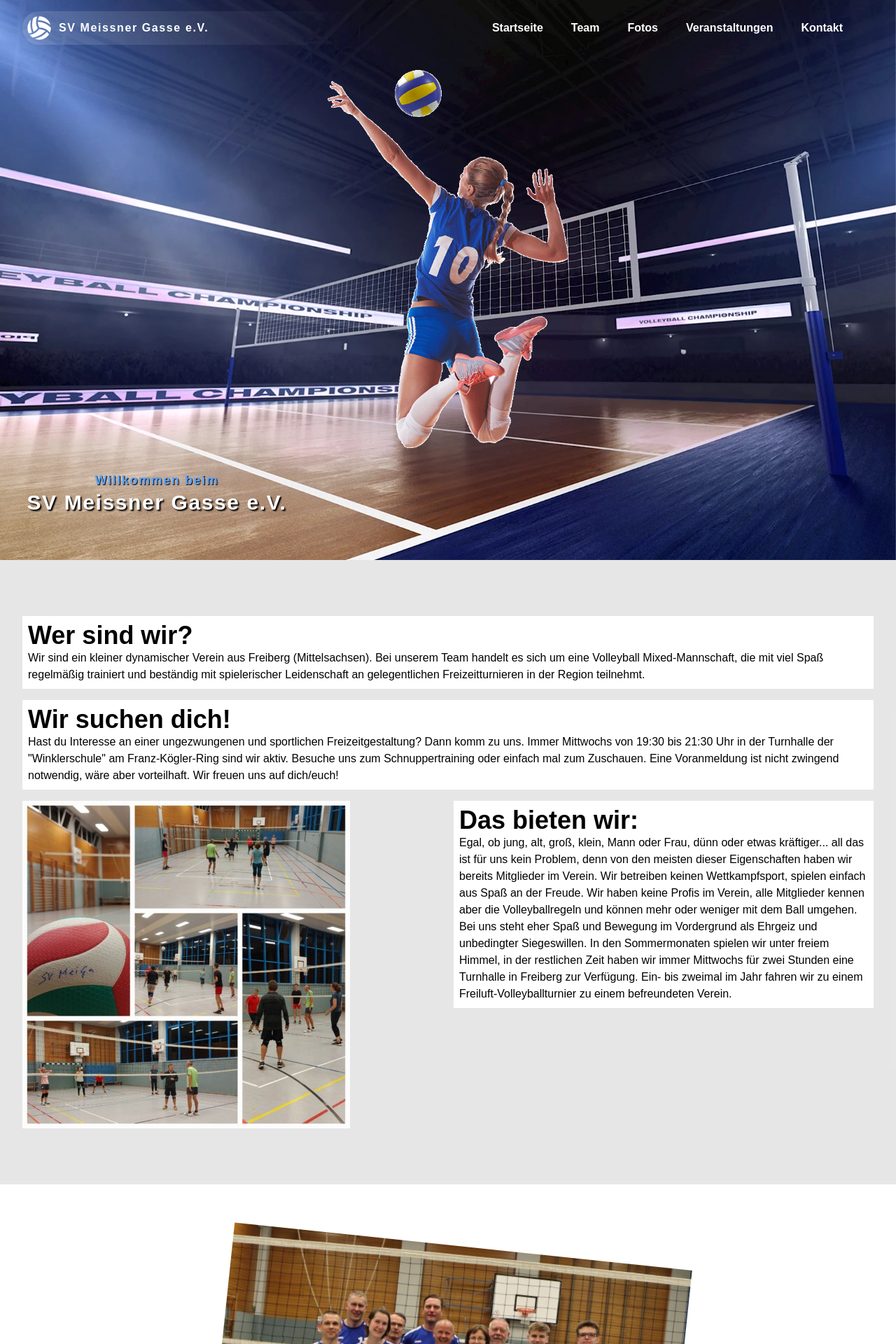
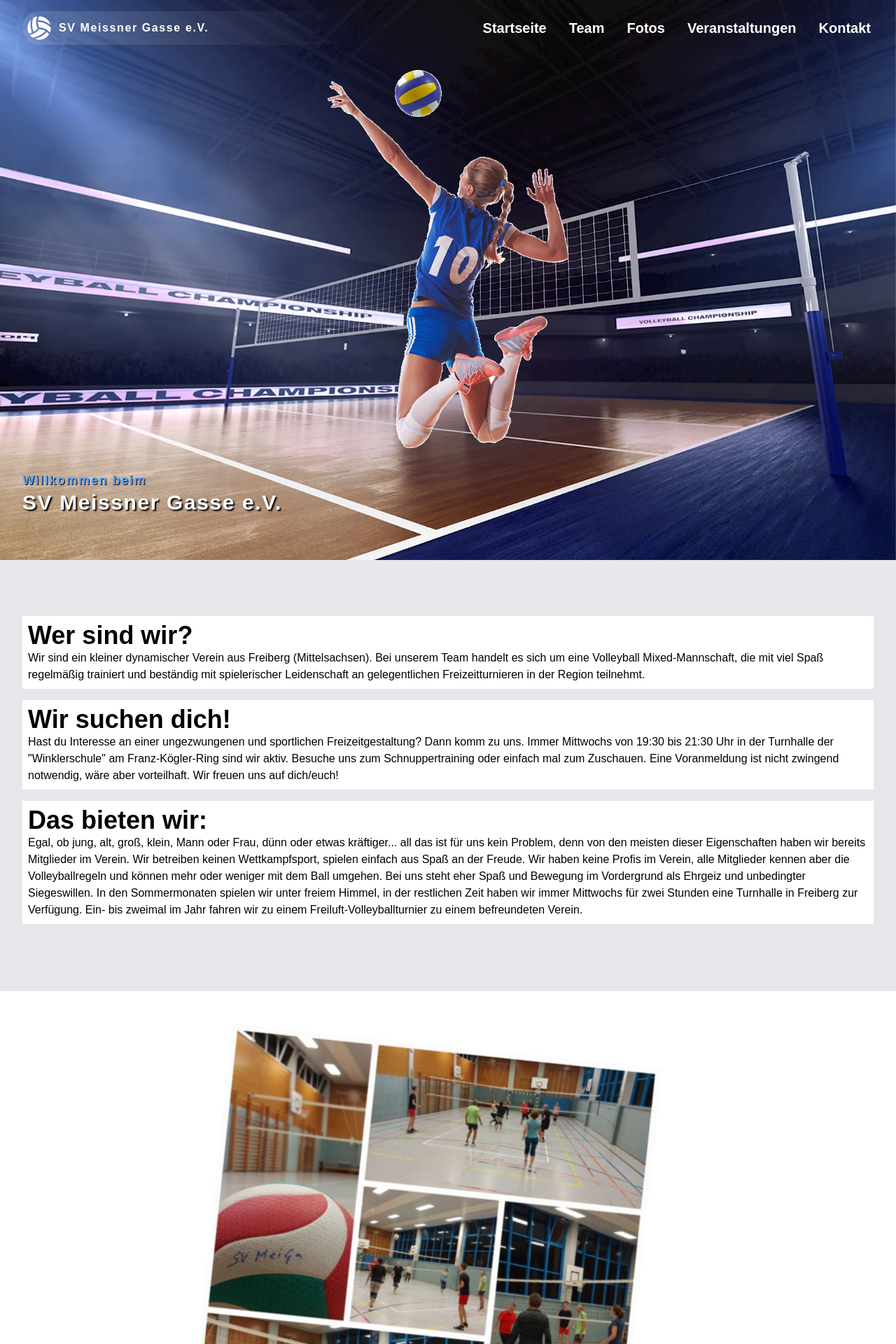
Before and after one commit to SergeySergienko/meiga, a React (Vite) app: page / in a window 1280 px wide. Shown: the top 1920 px of the page at 70% size. Built offline with nearby package versions, Linux system fonts and the light colour scheme.

Commit message:
Refactor components

```diff
--- a/src/App.css
+++ b/src/App.css
@@ -11,29 +11,6 @@ html {
   overflow-x: hidden;
 }
 
-.parallax {
-  position: relative;
-  /* background-attachment: fixed; */
-  background-position: center;
-  background-repeat: no-repeat;
-  background-size: cover;
-  height: auto;
-  display: flex;
-  align-items: center;
-  justify-content: center;
-  color: white;
-  text-align: center;
-}
-
-#bg-fixed {
+#img-bg {
   background-image: url('./assets/images/hero-bg.webp');
 }
-
-#parallax1 {
-  background-image: url('./assets/images/hero-bg.webp');
-}
-
-#parallax2 {
-  background-image: linear-gradient(rgba(0, 0, 0, 0.5), rgba(0, 0, 0, 0.6)),
-    url('./assets/images/hero-bg.webp');
-}
--- a/src/App.jsx
+++ b/src/App.jsx
@@ -15,24 +15,21 @@ import './App.css';
 const App = () => {
   return (
     <div className='app'>
-      <div
-        id='bg-fixed'
-        className='fixed top-0 left-0 bottom-0 right-0 bg-cover'
-      ></div>
+      <div id='img-bg' className='fixed inset-0 bg-cover'></div>
       <Navbar />
-      <div className='parallax'>
+      <div className='relative'>
         <Main />
       </div>
-      <div className='relative bg-white'>
+      <div className='relative'>
         <Team />
       </div>
-      <div className='parallax'>
+      <div className='relative flex'>
         <Fotos />
       </div>
-      <div className='relative bg-white'>
+      <div className='relative'>
         <PastEvents />
       </div>
-      <div className='parallax'>
+      <div className='relative flex'>
         <Kontakt />
       </div>
       <div className='relative'>
--- a/src/components/Footer.jsx
+++ b/src/components/Footer.jsx
@@ -1,12 +1,11 @@
-export const Footer = () => {
-  return (
-    <div className='bg-blue-dark text-white/50'>
-      <div className='external-container pb-8'>
-        <div className='flex flex-col items-center justify-between gap-2 pt-8 border-t-2 border-white/10 md:flex-row'>
-          <p>Copyright © SV Meissner Gasse e.V.</p>
-          <p>2024 All rights reserved.</p>
-        </div>
-      </div>
+export const Footer = () => (
+  <div
+    id='footer'
+    className='external-container pb-8 bg-blue-dark text-white/50 text-xs'
+  >
+    <div className='flex flex-col sm:flex-row items-center justify-between gap-2 pt-8 border-t-2 border-white/10'>
+      <p>Copyright © SV Meissner Gasse e.V.</p>
+      <p>2024 All rights reserved.</p>
     </div>
-  );
-};
+  </div>
+);
--- a/src/components/Fotos.jsx
+++ b/src/components/Fotos.jsx
@@ -1,29 +1,30 @@
 import Mannschaftsfoto from '../assets/images/Mannschaftsfoto-04-2024.jpg';
+import sv2 from '../assets/images/SV2.jpg';
 import sv3 from '../assets/images/20230712_213110.jpg';
 import sv4 from '../assets/images/20230719_213453.jpg';
 
 export const Fotos = () => {
   return (
-    <div id='fotos' className='external-container py-20'>
-      <div className='flex-column rotate-6'>
-        <div>
+    <div id='fotos' className='external-container py-20 text-center'>
+      <div className='rotate-6'>
+        <img src={sv2} alt='sv2' style={{ width: '90%' }} />
+      </div>
+
+      <div className='flex-column -rotate-6'>
         <img
           src={Mannschaftsfoto}
           alt='Mannschaftsfoto'
           style={{ width: '98%', border: '8px solid white' }}
         />
-        </div>
-        <div className='bg-white text-main-dark mb-16' style={{ width: '98%' }}>
+        <div className='bg-white mb-16' style={{ width: '98%' }}>
           <p>Ein Teil unseres Teams mit den neuen Trikots</p>
           <p className='pb-2'>Hol dir auch du deine Wunschnummer!</p>
         </div>
       </div>
 
-      <div className='relative flex-column -rotate-6 z-10'>
-        <div>
+      <div className='relative flex-column rotate-6 z-10 -mt-12'>
         <img src={sv3} alt='sv3' />
-        </div>
-        <div className='bg-white text-main-dark mb-16' style={{ width: '98%' }}>
+        <div className='bg-white mb-16' style={{ width: '98%' }}>
           <p>
             Impressionen zu unseren Trainingseinheiten in der Freiluftsaison
             2023
@@ -31,7 +32,8 @@ export const Fotos = () => {
           <p className='pb-2'>Immer mit Ehrgeiz, aber auch viel Spaß</p>
         </div>
       </div>
-      <div className='flex-column origin-bottom-right transform rotate-12'>
+
+      <div className='origin-bottom-left transform -rotate-12 -mt-4'>
         <img src={sv4} alt='sv4' />
       </div>
     </div>
--- a/src/components/Kontakt.jsx
+++ b/src/components/Kontakt.jsx
@@ -4,17 +4,17 @@ export const Kontakt = () => {
   return (
     <div
       id='contacts'
-      className='external-container bg-blue-dark/80 m-6 sm:my-12 lg:my-20 p-6 sm:py-12 lg:py-20'
+      className='external-container bg-blue-dark/80 text-white text-center text-sm m-8 sm:my-12 lg:my-20 p-6 sm:py-12 lg:py-20'
     >
       <div>
         <p className='font-bold'>Anschrift: </p>
-        <p className='mb-4'>
+        <p className='mb-8'>
           SV Meissner Gasse e.V., Frank Kehling, Hirtenplatz 7, 09599 Freiberg
         </p>
       </div>
       <div>
         <p className='font-bold'>Kontaktinformationen: </p>
-        <p className='mb-4'>email: info@sv-meiga.de Tel: 03731 4794534</p>
+        <p>email: info@sv-meiga.de Tel: 03731 4794534</p>
       </div>
     </div>
   );
--- a/src/components/Main.jsx
+++ b/src/components/Main.jsx
@@ -38,8 +38,8 @@ export const Main = () => {
   };
 
   return (
-    <section
-      id='startseite'
+    <div
+      id='home'
       className='flex flex-col justify-end relative w-full h-screen min-h-600 overflow-hidden bg-hero-bg bg-cover bg-center'
       onMouseMove={handleMouseMove}
       onMouseLeave={handleMouseLeave}
@@ -85,6 +85,6 @@ export const Main = () => {
           </h1>
         </motion.div>
       </div>
-    </section>
+    </div>
   );
 };
--- a/src/components/MenuPopup.jsx
+++ b/src/components/MenuPopup.jsx
@@ -1,5 +1,5 @@
 import { useEffect } from 'react';
-import { links } from './NavMenu';
+import { NavMenu } from './NavMenu';
 import { CrossIcon } from './icons';
 
 export const MenuPopup = ({ onClose }) => {
@@ -13,26 +13,14 @@ export const MenuPopup = ({ onClose }) => {
 
   return (
     <div className='fixed inset-0 z-50 backdrop-blur'>
-      <nav className='fixed bg-main-dark/90 w-screen p-8'>
+      <nav className='fixed bg-blue-dark w-screen p-8'>
         <button
           className='absolute top-8 right-6 md:right-10 text-white hover:text-purple-300'
           onClick={onClose}
         >
           <CrossIcon />
         </button>
-        <ul className='flex flex-col gap-8'>
-          {links.map((link) => (
-            <li key={link.path}>
-              <a
-                href={link.path}
-                onClick={onClose}
-                className='mr-10 transition cursor-pointer font-bold text-xl text-white hover:text-purple-300'
-              >
-                {link.label}
-              </a>
-            </li>
-          ))}
-        </ul>
+        <NavMenu classList='flex flex-col gap-8' onClose={onClose} />
       </nav>
     </div>
   );
--- a/src/components/NavMenu.jsx
+++ b/src/components/NavMenu.jsx
@@ -1,38 +1,55 @@
-import { LogoIcon } from './icons';
+import { useEffect } from 'react';
 
 export const links = [
-  { path: '#startseite', label: 'Startseite' },
+  { path: '#home', label: 'Startseite' },
   { path: '#team', label: 'Team' },
   { path: '#fotos', label: 'Fotos' },
   { path: '#events', label: 'Veranstaltungen' },
   { path: '#contacts', label: 'Kontakt' },
 ];
 
-export const NavMenu = () => {
+export const NavMenu = ({ classList, onClose }) => {
+  useEffect(() => {
+    const handleNavClick = (event) => {
+      event.preventDefault();
+      const targetId = event.currentTarget.getAttribute('href').substring(1);
+      const targetElement = document.getElementById(targetId);
+      if (targetElement) {
+        const elementPosition = targetElement.getBoundingClientRect().top;
+        const offsetPosition = window.scrollY + elementPosition - 60;
+
+        window.scrollTo({
+          top: offsetPosition,
+          behavior: 'smooth',
+        });
+      }
+    };
+
+    const navLinks = document.querySelectorAll('nav ul a');
+    navLinks.forEach((link) => {
+      link.addEventListener('click', handleNavClick);
+    });
+
+    return () => {
+      navLinks.forEach((link) => {
+        link.removeEventListener('click', handleNavClick);
+      });
+    };
+  }, []);
+
   return (
-    <>
-      <a
-        href='#startseite'
-        className='flex flex-shrink-0 items-center mr-4 md:mr-12 text-white hover:text-white/70'
-      >
-        <LogoIcon />
-        <span className='text-white ml-2 font-bold tracking-widest'>
-          SV Meissner Gasse e.V.
-        </span>
-      </a>
-
-      <ul className='flex items-center hidden lg:flex'>
+    <ul className={classList}>
       {links.map((link) => (
         <li key={link.path}>
           <a
             href={link.path}
-              className='mr-10 transition cursor-pointer font-bold text-white hover:text-purple-300'
+            onClick={onClose}
+            className='transition cursor-pointer font-bold text-xl text-white hover:text-purple-300'
           >
             {link.label}
           </a>
         </li>
       ))}
     </ul>
-    </>
   );
 };
--- a/src/components/Navbar.jsx
+++ b/src/components/Navbar.jsx
@@ -1,11 +1,11 @@
 import { useState, useEffect } from 'react';
 // import { FaSearch } from 'react-icons/fa';
 import { NavMenu, MenuPopup } from './';
-import { BurgerIcon } from './icons';
+import { BurgerIcon, LogoIcon } from './icons';
 
 export const Navbar = () => {
   const [scrollPosition, setScrollPosition] = useState(0);
-  const [showSearchInput, setShowSearchInput] = useState(false);
+  // const [showSearchInput, setShowSearchInput] = useState(false);
   const [isMenuPopupOpen, toggleMenuPopup] = useState(false);
 
   useEffect(() => {
@@ -29,8 +29,17 @@ export const Navbar = () => {
         className={`z-20 fixed top-0 left-0 right-0 w-full text-white/40 ${bgClass}`}
       >
         <div className='flex items-center justify-between h-20 external-container'>
-          <div className='flex grow justify-between p-1 rounded-full bg-gradient-to-r from-white/15 to-40% '>
-            <NavMenu />
+          <div className='flex grow items-center justify-between p-1 rounded-full bg-gradient-to-r from-white/15 to-40% '>
+            <a
+              href='#home'
+              className='flex flex-shrink-0 items-center mr-4 md:mr-12 text-white hover:text-white/70'
+            >
+              <LogoIcon />
+              <span className='text-white ml-2 font-bold tracking-widest'>
+                SV Meissner Gasse e.V.
+              </span>
+            </a>
+            <NavMenu classList='hidden lg:flex gap-8' />
           </div>
           <div className='flex items-center h-12 py-1 lg:hidden'>
             <button
--- a/src/components/Team.jsx
+++ b/src/components/Team.jsx
@@ -2,31 +2,50 @@ import sv2 from '../assets/images/SV2.jpg';
 
 export const Team = () => {
   return (
-    <div className='bg-main-dark/10'>
-      <div id='team' className='external-container p-6 sm:py-12 lg:py-20'>
-        <div className='bg-white p-2 mb-4'>
+    <div
+      id='team'
+      className='external-container p-6 sm:py-12 lg:py-20 bg-gray-200'
+    >
+      <article className='bg-white p-2 mb-4'>
         <p className='text-3xl sm:text-4xl font-bold'>Wer sind wir?</p>
         <p>
-            Wir sind ein kleiner dynamischer Verein aus Freiberg
-            (Mittelsachsen). Bei unserem Team handelt es sich um eine Volleyball
-            Mixed-Mannschaft, die mit viel Spaß regelmäßig trainiert und
-            beständig mit spielerischer Leidenschaft an gelegentlichen
-            Freizeitturnieren in der Region teilnehmt.
+          Wir sind ein kleiner dynamischer Verein aus Freiberg (Mittelsachsen).
+          Bei unserem Team handelt es sich um eine Volleyball Mixed-Mannschaft,
+          die mit viel Spaß regelmäßig trainiert und beständig mit spielerischer
+          Leidenschaft an gelegentlichen Freizeitturnieren in der Region
+          teilnehmt.
         </p>
-        </div>
-        <div className='bg-white p-2 mb-4'>
+      </article>
+      <article className='bg-white p-2 mb-4'>
         <p className='text-3xl sm:text-4xl font-bold'>Wir suchen dich!</p>
         <p>
           Hast du Interesse an einer ungezwungenen und sportlichen
           Freizeitgestaltung? Dann komm zu uns. Immer Mittwochs von 19:30 bis
           21:30 Uhr in der Turnhalle der "Winklerschule" am Franz-Kögler-Ring
-            sind wir aktiv. Besuche uns zum Schnuppertraining oder einfach mal
-            zum Zuschauen. Eine Voranmeldung ist nicht zwingend notwendig, wäre
-            aber vorteilhaft. Wir freuen uns auf dich/euch!
+          sind wir aktiv. Besuche uns zum Schnuppertraining oder einfach mal zum
+          Zuschauen. Eine Voranmeldung ist nicht zwingend notwendig, wäre aber
+          vorteilhaft. Wir freuen uns auf dich/euch!
         </p>
-        </div>
-        <div className='flex-column sm:flex sm:items-start'>
-          <div className='sm:flex-shrink-0 sm:w-2/4 sm:mr-2'>
+      </article>
+      <article className='bg-white p-2 mb-4'>
+        <p className='text-3xl sm:text-4xl font-bold'>Das bieten wir:</p>
+        <p>
+          Egal, ob jung, alt, groß, klein, Mann oder Frau, dünn oder etwas
+          kräftiger... all das ist für uns kein Problem, denn von den meisten
+          dieser Eigenschaften haben wir bereits Mitglieder im Verein. Wir
+          betreiben keinen Wettkampfsport, spielen einfach aus Spaß an der
+          Freude. Wir haben keine Profis im Verein, alle Mitglieder kennen aber
+          die Volleyballregeln und können mehr oder weniger mit dem Ball
+          umgehen. Bei uns steht eher Spaß und Bewegung im Vordergrund als
+          Ehrgeiz und unbedingter Siegeswillen. In den Sommermonaten spielen wir
+          unter freiem Himmel, in der restlichen Zeit haben wir immer Mittwochs
+          für zwei Stunden eine Turnhalle in Freiberg zur Verfügung. Ein- bis
+          zweimal im Jahr fahren wir zu einem Freiluft-Volleyballturnier zu
+          einem befreundeten Verein.
+        </p>
+      </article>
+      {/* <div className='flex-column sm:flex sm:items-start'>
+          <div className='sm:flex-shrink-0 sm:mr-2'>
             <img src={sv2} alt='sv2' />
           </div>
           <div className='bg-white p-2 mt-4 sm:mt-0 sm:flex-grow'>
@@ -46,8 +65,7 @@ export const Team = () => {
               einem Freiluft-Volleyballturnier zu einem befreundeten Verein.
             </p>
           </div>
-        </div>
-      </div>
+        </div> */}
     </div>
   );
 };
--- a/src/components/events/EventCardCover.jsx
+++ b/src/components/events/EventCardCover.jsx
@@ -24,6 +24,7 @@ export const EventCardCover = ({ event }) => {
             style={{
               backgroundImage: `url(${event.photos[0]})`,
             }}
+            onClick={openEventPopup}
           ></div>
           <div className='flex flex-col justify-between items-start md:mr-4'>
             <h3 className='line-clamp-1 uppercase'>
--- a/src/components/events/PastEvents.jsx
+++ b/src/components/events/PastEvents.jsx
@@ -33,9 +33,10 @@ const events = [
 
 export const PastEvents = () => {
   return (
-    <>
-      <div id='events' className='bg-main-dark/10'>
-        <div className='external-container py-4 sm:py-10 lg:py-16'>
+    <div
+      id='events'
+      className='external-container py-4 sm:py-10 lg:py-16 bg-gray-200'
+    >
       <h2 className='mb-4 text-center text-2xl font-accent font-bold'>
         Unsere vergangenen Veranstaltungen
       </h2>
@@ -45,7 +46,5 @@ export const PastEvents = () => {
         ))}
       </div>
     </div>
-      </div>
-    </>
   );
 };
```
Also changed, not shown: src/assets/images/volleyball_field.jpg (deleted). Lines whose indentation alone changed are shown as unchanged.
